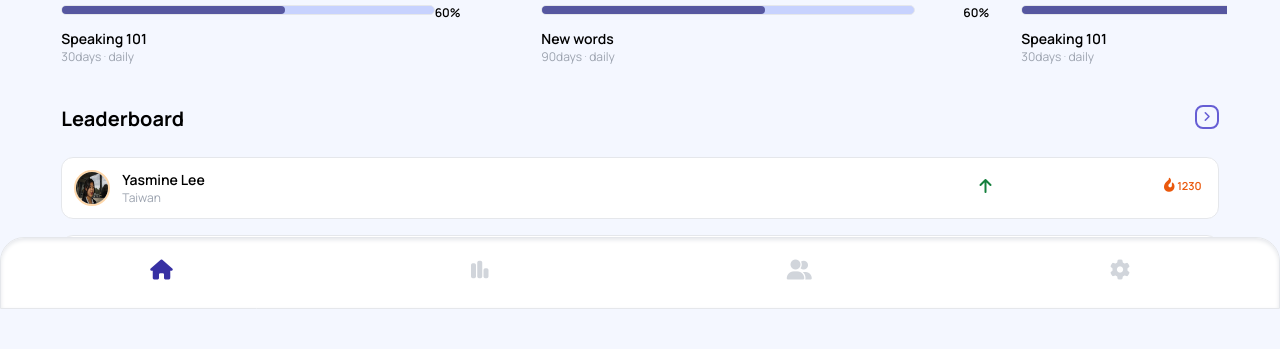
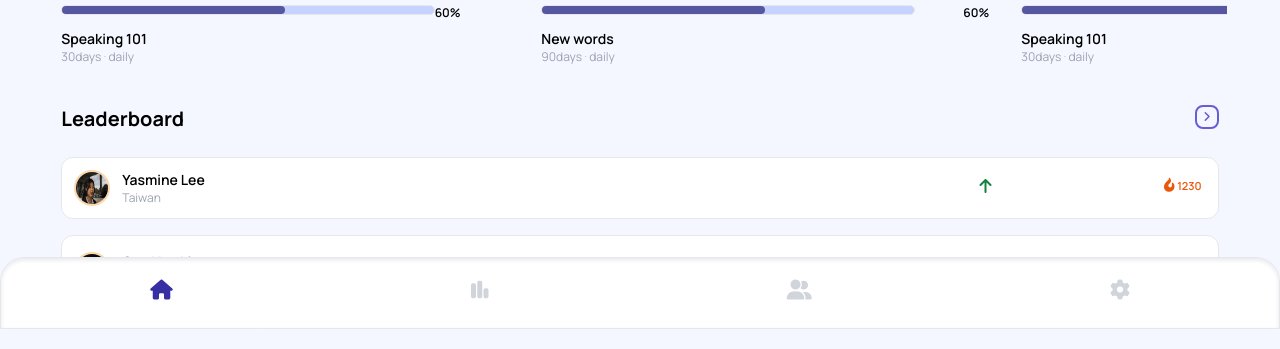
Before and after one commit to Olubukola-Martins/English-Learning-App, a website: page index.html in a window 1280 px wide. Shown: the part 451-800 px from the top of the page. Drawn offline with Linux system fonts and the light colour scheme.

Commit message:
viewnheight adjustment

```diff
--- a/index.html
+++ b/index.html
@@ -68,7 +68,7 @@
     class="relative max-h-screen my-4 overflow-x-hidden overflow-y-auto bg-indigo-50 w-screen bg-opacity-60"
   >
     <main
-      class="mx-auto mt-10 scroll-mb-16 w-11/12 px-2 fixed top-0 left-0 right-0 overflow-y-auto bottom-[18vh] h-[82vh] overflow-x-hidden"
+      class="mx-auto mt-10 scroll-mb-2 w-11/12 px-2 fixed top-0 left-0 right-0 overflow-y-auto bottom-[16vh] h-[84vh] overflow-x-hidden"
     >
       <div class="flex justify-between pb-1">
         <div>
@@ -280,7 +280,7 @@
     </main>
 
     <div
-      class="overflow-hidden h-[9vh] fixed  mb-10 left-0 right-0 bottom-0 w-screen"
+      class="overflow-hidden h-[9vh] fixed  mb-5 left-0 right-0 bottom-0 w-screen"
     >
       <nav
         class="bg-white shadow-inner shadow-gray-200 w-full flex pt-[18px] justify-around align-middle h-full border rounded-tl-3xl rounded-tr-3xl text-xl"
```
Also changed, not shown: dist/output.css.
